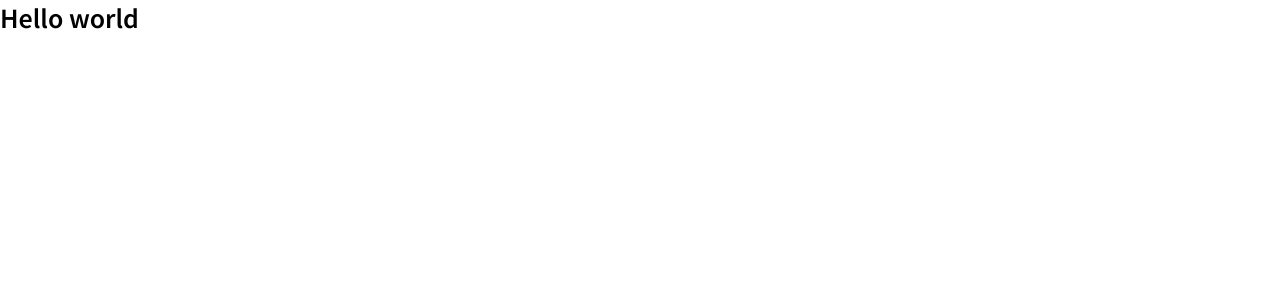
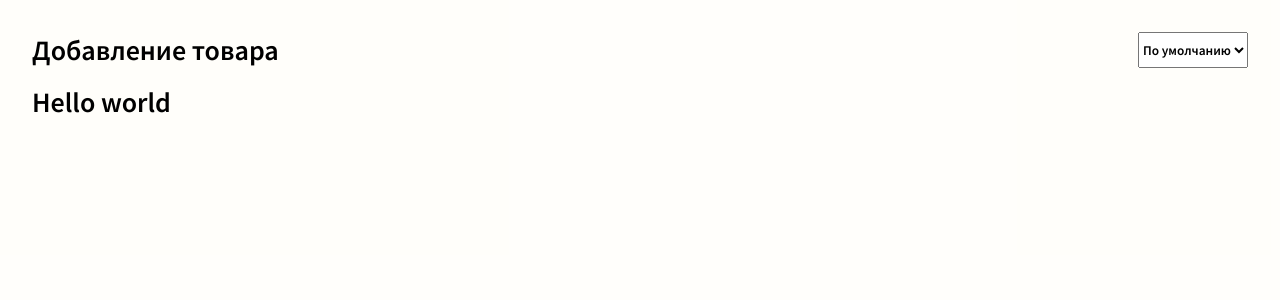
Before and after one commit to RostislavBR/FrontendDeveloperTest, a Vue app: page / in a window 1280 px wide. Shown: the top 300 px of the page. Built offline with nearby package versions, Linux system fonts and the light colour scheme.

Commit message:
added new branch feature_header

```diff
--- a/src/App.vue
+++ b/src/App.vue
@@ -1,5 +1,6 @@
 <template>
   <div id="app">
+    <Header/>
     <main class="main">
       <div class="container">
         <router-view />
@@ -22,4 +23,25 @@
     margin: 0;
     padding: 0;
   }
+  body, html {
+    width: 100%;
+    height: 100%;
+    overflow-x: hidden;
+    background: $backgroundColor;
+  }
+  #app {
+    padding: 0 32px;
+  }
+  .container {
+    display: flex;
+    width: 1920px;
+    margin: 0 auto;
+  }
 </style>
+<script>
+  import Header from "@/components/Header";
+
+  export default {
+    components: { Header }
+  }
+</script>
--- /dev/null
+++ b/src/components/Header.vue
@@ -0,0 +1,26 @@
+<template>
+    <header>
+        <div class="head-container">
+            <HeaderTitle/>
+            <SelectWrapper/>
+        </div>
+    </header>
+</template>
+
+<script>
+    import HeaderTitle from "@/components/HeaderTitle";
+    import SelectWrapper from "@/components/SelectWrapper";
+    export default {
+        name: "Header",
+        components: { HeaderTitle, SelectWrapper }
+    }
+</script>
+
+<style lang="scss">
+.head-container {
+    display: flex;
+    justify-content: space-between;
+    padding: 32px 0 0 0;
+    margin: 0 0 16px 0;
+}
+</style>
--- /dev/null
+++ b/src/components/HeaderTitle.vue
@@ -0,0 +1,17 @@
+<template>
+    <div class="header-title-wrapper">
+        <h1 class="title">Добавление товара</h1>
+    </div>
+</template>
+
+<script>
+    export default {
+        name: "HeaderLeftPartTitle"
+    }
+</script>
+
+<style lang="scss">
+    .title {
+        font-size: $bigTitle;
+    }
+</style>
--- /dev/null
+++ b/src/components/SelectWrapper.vue
@@ -0,0 +1,16 @@
+<template>
+    <select>
+        <option>По умолчанию</option>
+        <option>Пункт 2</option>
+    </select>
+</template>
+
+<script>
+    export default {
+        name: "HeaderRightPartSort"
+    }
+</script>
+
+<style lang="scss">
+
+</style>
--- a/src/scss/variables.scss
+++ b/src/scss/variables.scss
@@ -8,7 +8,7 @@ $littleFontSize: 10px;
 $blackColor: #3f3f3f;
 $darkColor: #49485e;
 $greyColor: #B4B4B4;
-$backgroundColor: #E5E5E5;
+$backgroundColor: rgba(255, 254, 251, 0.8);;
 $greenColor: #7BAE73;
 $pinkColor: #FF8484;
 $bolderFontWeight: 600;
```
